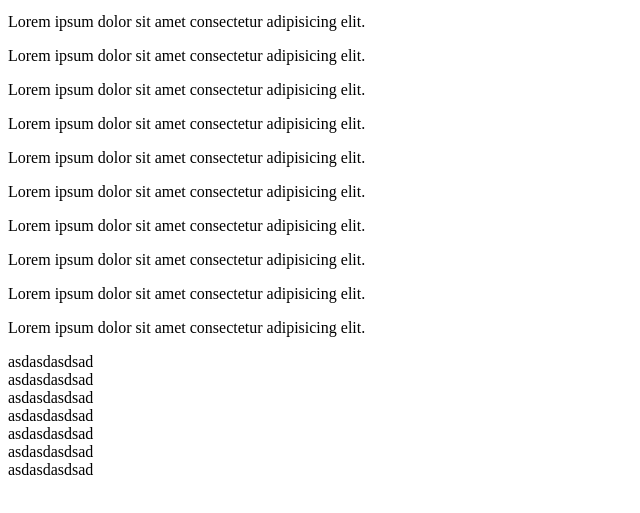
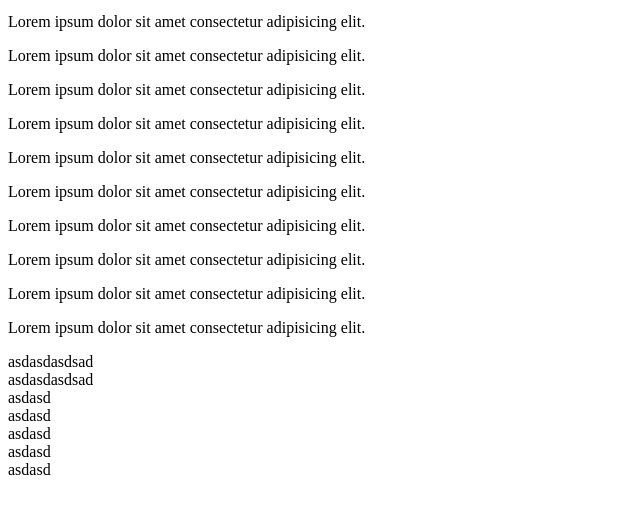
Before and after one commit to gap98x/test, a plain HTML site: page index.html in a window 1280 px wide. Shown: the part 101-614 px from the top of the page, without its empty margins (0-640 px from the left). Drawn offline with Linux system fonts and the light colour scheme.

Commit message:
add changes html

```diff
--- a/index.html
+++ b/index.html
@@ -20,10 +20,10 @@
   <p>Lorem ipsum dolor sit amet consectetur adipisicing elit.</p>
   <div>asdasdasdsad</div>
   <div>asdasdasdsad</div>
-  <div>asdasdasdsad</div>
-  <div>asdasdasdsad</div>
-  <div>asdasdasdsad</div>
-  <div>asdasdasdsad</div>
-  <div>asdasdasdsad</div>
+  <article>asdasd</article>
+  <article>asdasd</article>
+  <article>asdasd</article>
+  <article>asdasd</article>
+  <article>asdasd</article>
 </body>
 </html>
```
